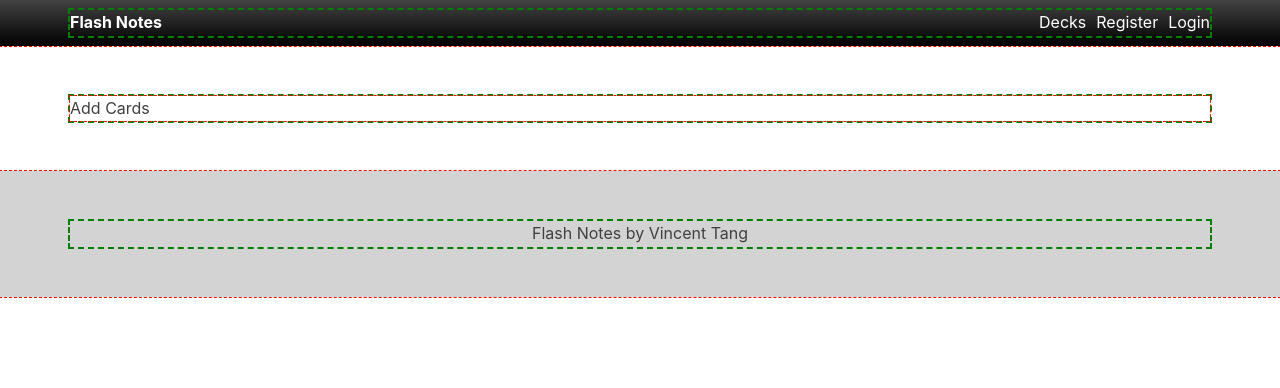
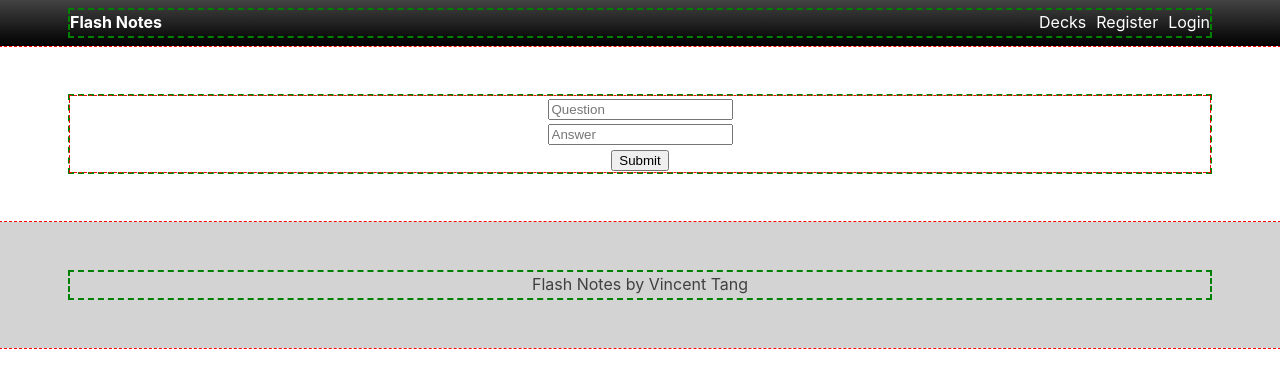
Before and after one commit to vincentntang/flashnotes-react, a React (Create React App) app in the folder frontend/: page /decks/Deck1/add in a window 1280 px wide. Shown: the top 388 px of the page. Built offline with nearby package versions, Linux system fonts and the light colour scheme.

Commit message:
scaffolding add cards route

```diff
--- a/frontend/src/components/auth/Login.js
+++ b/frontend/src/components/auth/Login.js
@@ -6,7 +6,7 @@ const StyledLogin = styled.section`
   text-align: center;
 `;
 const StyledHeader = styled.div``;
-const StyledBody = styled.div``;
+const StyledForm = styled.form``;
 
 class Login extends Component {
   state = {
@@ -26,7 +26,7 @@ class Login extends Component {
         <StyledHeader>
           <h1>Login</h1>
         </StyledHeader>
-        <StyledBody>
+        <StyledForm>
           <TextFieldGroup
             placeholder="Email Address"
             name="email"
@@ -43,7 +43,8 @@ class Login extends Component {
             onChange={this.onChange}
             error={errors.password}
           />
-        </StyledBody>
+          <input type="submit" />
+        </StyledForm>
       </StyledLogin>
     );
   }
--- a/frontend/src/components/auth/Register.js
+++ b/frontend/src/components/auth/Register.js
@@ -6,7 +6,7 @@ const StyledRegister = styled.section`
   text-align: center;
 `;
 const StyledHeader = styled.div``;
-const StyledBody = styled.div``;
+const StyledForm = styled.div``;
 
 class Login extends Component {
   state = {
@@ -28,7 +28,7 @@ class Login extends Component {
         <StyledHeader>
           <h1>Register</h1>
         </StyledHeader>
-        <StyledBody>
+        <StyledForm>
           <TextFieldGroup
             placeholder="Name"
             name="name"
@@ -61,7 +61,8 @@ class Login extends Component {
             onChange={this.onChange}
             error={errors.password2}
           />
-        </StyledBody>
+          <input type="submit" />
+        </StyledForm>
       </StyledRegister>
     );
   }
--- a/frontend/src/components/deck/AddCards.js
+++ b/frontend/src/components/deck/AddCards.js
@@ -1,14 +1,53 @@
 import React, { Component } from "react";
+import styled from "styled-components";
+
 import MainData from "../data/MainData";
+import TextFieldGroup from "../common/TextFieldGroup";
+
+const StyledAddCards = styled.div`
+  text-align: center;
+`;
+const StyledForm = styled.form``;
 
 class AddCards extends Component {
   state = {
-    decks: [],
-    cards: []
+    question: "",
+    answer: "",
+    errors: ""
   };
   componentDidMount() {}
+
+  onChange = e => {
+    this.setState({
+      [e.target.name]: [e.target.value]
+    });
+  };
+  onSubmit = e => {};
   render() {
-    return <div>Add Cards</div>;
+    const { errors } = this.state;
+    return (
+      <StyledAddCards>
+        <StyledForm>
+          <TextFieldGroup
+            placeholder="Question"
+            name="question"
+            type="text"
+            value={this.state.question}
+            onChange={this.onChange}
+            error={errors.question}
+          />
+          <TextFieldGroup
+            placeholder="Answer"
+            name="answer"
+            type="text"
+            value={this.state.answer}
+            onChange={this.onChange}
+            error={errors.answer}
+          />
+          <input type="submit" />
+        </StyledForm>
+      </StyledAddCards>
+    );
   }
 }
 
```
